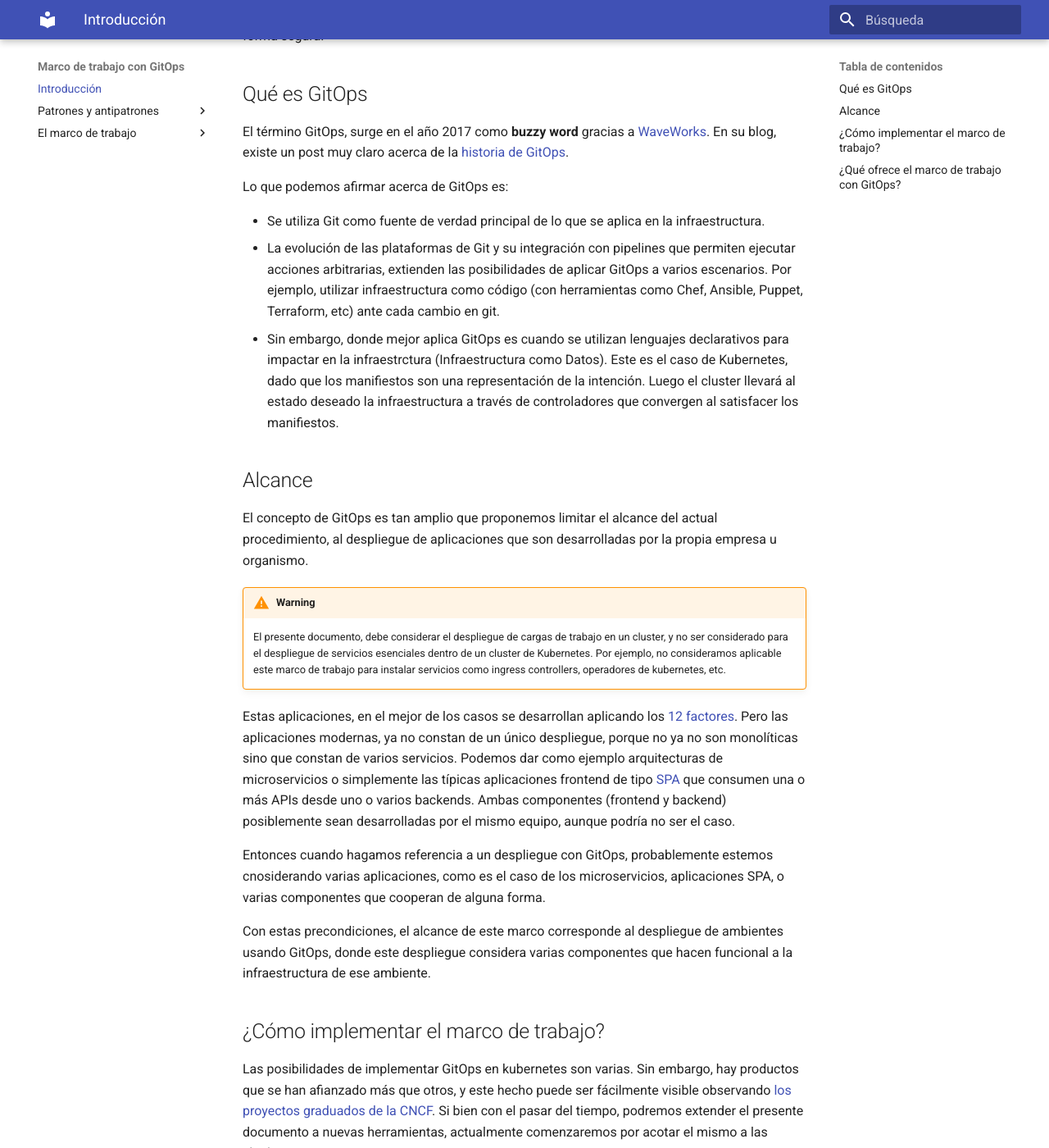
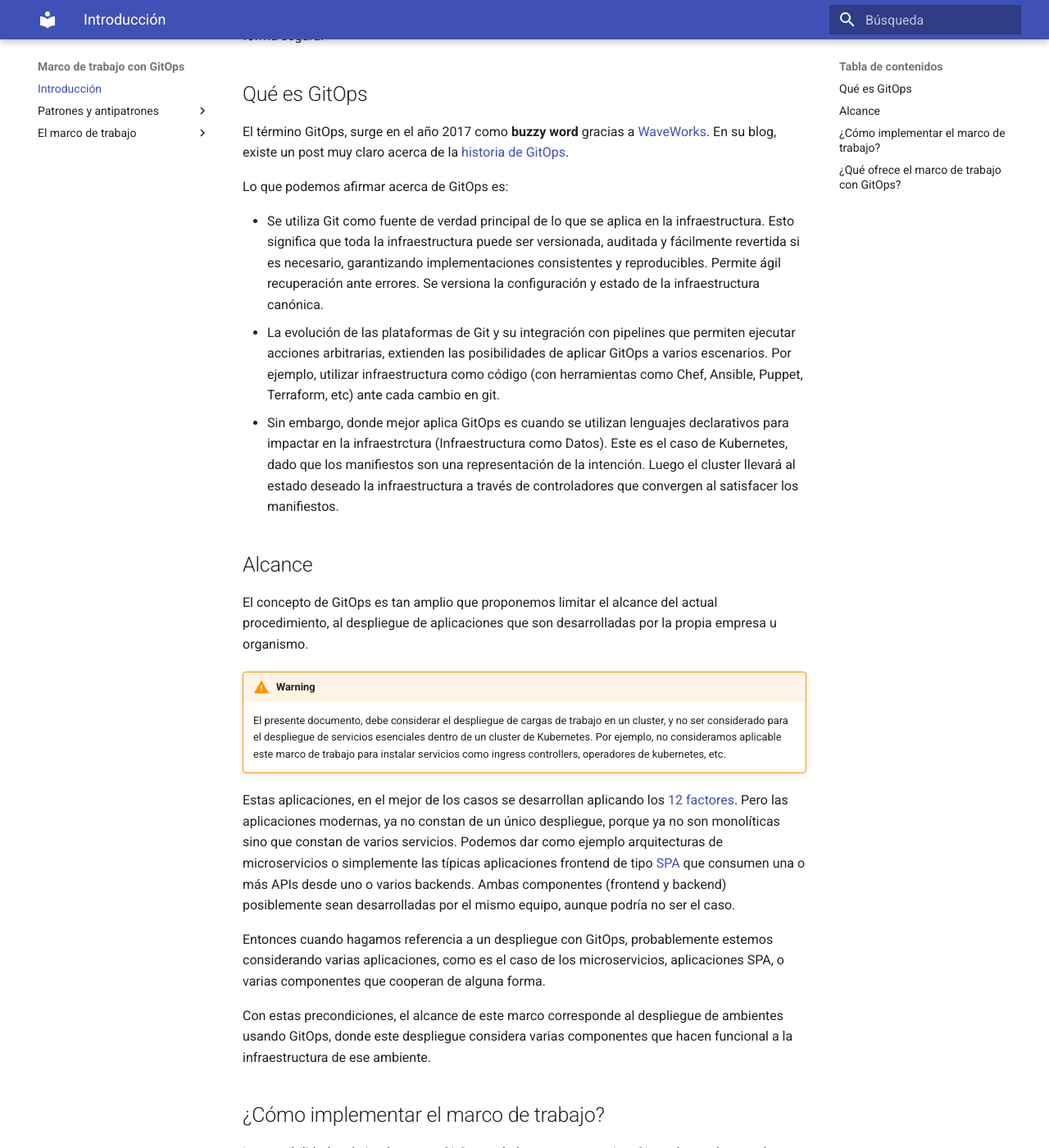
Before and after one commit to Mikroways/gitops-workflow, an MkDocs documentation site: the page built from docs/index.md, in a window 1280 px wide and 1400 px high, scrolled down 334 px. Shown: the whole window at 82% size. Built offline with MkDocs 1.6.1 and Material for MkDocs 9.7.7, drawn with Linux system fonts in a browser that asks for light colours; some of the changed text lies outside the part shown.

Commit message:
Se amplìa concepto de git como fuente de verdad en intro

```diff
--- a/docs/index.md
+++ b/docs/index.md
@@ -22,7 +22,10 @@ GitOps](https://www.weave.works/blog/the-history-of-gitops).
 Lo que podemos afirmar acerca de GitOps es:
 
 * Se utiliza Git como fuente de verdad principal de lo que se aplica en la
-  infraestructura.
+  infraestructura. Esto significa que toda la infraestructura puede ser
+  versionada, auditada y fácilmente revertida si es necesario, garantizando
+  implementaciones consistentes y reproducibles. Permite ágil recuperación ante
+  errores. Se versiona la configuración y estado de la infraestructura canónica.
 * La evolución de las plataformas de Git y su integración con pipelines que
   permiten ejecutar acciones arbitrarias, extienden las posibilidades de aplicar
   GitOps a varios escenarios. Por ejemplo, utilizar infraestructura como código
@@ -48,7 +51,7 @@ la propia empresa u organismo.
     operadores de kubernetes, etc.
 
 Estas aplicaciones, en el mejor de los casos se desarrollan aplicando los [12 factores](https://12factor.net/).
-Pero las aplicaciones modernas, ya no constan de un único despliegue, porque no
+Pero las aplicaciones modernas, ya no constan de un único despliegue, porque
 ya no son monolíticas sino que constan de varios servicios. Podemos dar como
 ejemplo arquitecturas de microservicios o simplemente las típicas aplicaciones
 frontend de tipo [SPA](https://en.wikipedia.org/wiki/Single-page_application)
@@ -57,7 +60,7 @@ que consumen una o más APIs desde uno o varios backends. Ambas componentes
 podría no ser el caso.
 
 Entonces cuando hagamos referencia a un despliegue con GitOps, probablemente
-estemos cnosiderando varias aplicaciones, como es el caso de los
+estemos considerando varias aplicaciones, como es el caso de los
 microservicios, aplicaciones SPA, o varias componentes que cooperan de alguna
 forma.
 
@@ -95,7 +98,7 @@ ejemplificar cómo es la integración de ellas, como así también la de enuncia
 * Contempla escenarios muy diferentes, habiendo sido aplicado en clientes con
   estructuras  y necesidades distintas.
 * Permite identificar y describir cómo implementar distintas etapas del proceso
-  de despliegue, como por ejemplO:
+  de despliegue, como por ejemplo:
     * Crear ambientes de forma declarativa.
     * Crear un proyecto en ArgoCD exclusivo para el ambiente donde se acotan los
       permisos usando [RBAC](https://argo-cd.readthedocs.io/en/stable/operator-manual/rbac/).
```
